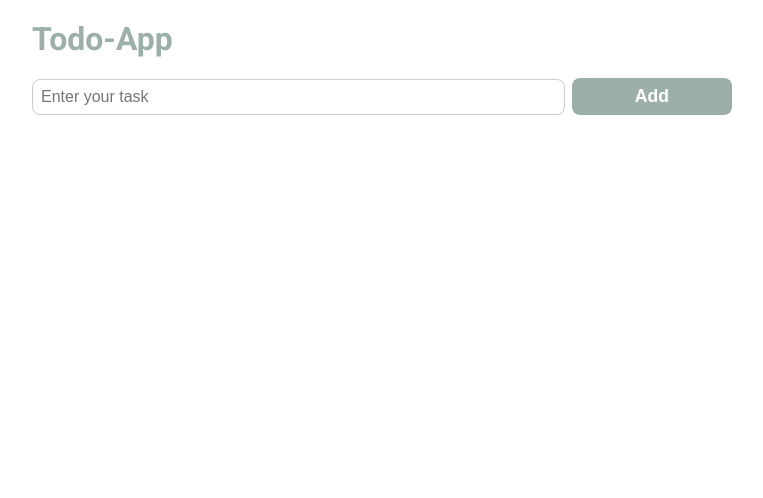
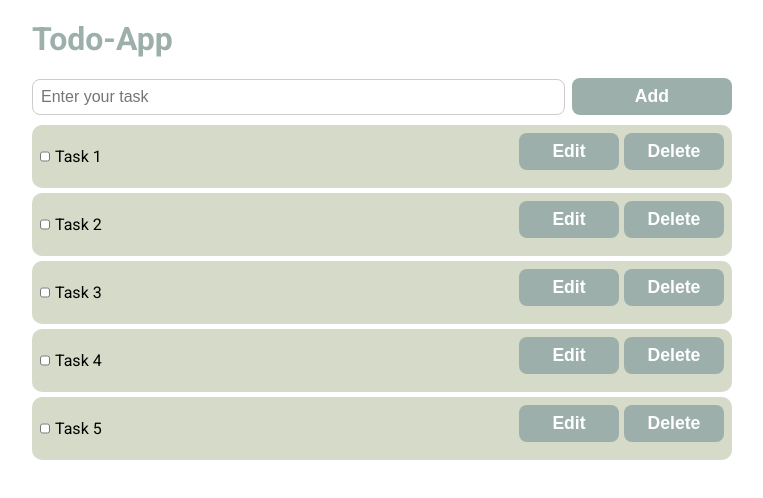
Before and after one commit to romiyadangol/TodoApp, a React (Vite) app: page / in a window 1280 px wide. Shown: the top 498 px of the page, without its empty margins (258-1021 px from the left). Built offline with nearby package versions, Linux system fonts and the light colour scheme; a web font is replaced by a local one.

Commit message:
added slice condition

```diff
--- a/src/App.jsx
+++ b/src/App.jsx
@@ -13,33 +13,80 @@ class App extends React.Component{
     super(props);
     this.state = {
       input : '',
-      list: [],
+      list: [
+        {name: 'Task 1', isComplete: false},
+        {name: 'Task 2', isComplete: false},
+        {name: 'Task 3', isComplete: false},
+        {name: 'Task 4', isComplete: false},
+        {name: 'Task 5', isComplete: false},      ],
 
     }
 }
+toggleCheckbox = (index) => {
+  // const unmodifiedValue = this.state.list[index];
+  const unmodifiedValue = this.state.list.find((_,idx) => index === idx);
+  console.log("Unmodified", unmodifiedValue);
+  const modifiedValue = {
+    name: unmodifiedValue.name,
+    isComplete : !unmodifiedValue.isComplete,
+  };
+  console.log("modified", modifiedValue);
+  const updateList = [...this.state.list.slice(0,index),modifiedValue,...this.state.list.slice(index + 1),
+  ];
+  this.setState({
+    list : updateList,
+  });
+}
+
+action = (e) =>{
+  this.setState({
+    input : e.target.value,
+  });
+
+}
+//add button click
+click = () =>{
+  this.setState({
+    list : [...this.state.list,this.state.input],//spread operator
+    input : '',
+  });
+  this.notify();
+}
+//delete button click
+delclick = (index) =>{
+  console.log('delete clicked');
+  this.setState({
+
+    list : this.state.list.filter((_,idx) => {
+      return idx !== index;
+    }),
+
+    });
+    console.log(this.state.list);
+    this.notify1();
+  };
+
+// isSlice =()=>{
+//   const a = [1,2,3,4,5];
+//   console.log(a.slice(0,2));
+//   const b = [1,2,3,4,5];
+//   console.log(b.slice(3));
+//   const modified = [...a.slice(0,2),7,...b.slice(3)];
+//   console.log(modified);
+// }
   notify = () => toast.success(this.state.input + ' added successfully');
   notify1 = () => toast.warning(this.state.input + ' deleted successfully');
   render(){
     return(
+      console.log(this.state.list),
+      // this.isSlice(),
       <div className='main-container'>
         <Header title="Todo-App"/>
         <section className='form-wrapper'>
-        <Input name="todo"  placeholder="Enter your task" action={(e)=>{
-              this.setState({
-                input : e.target.value,
-                // newinput:'',
-              })
-              console.log(this.state.input);
-            }}
+        <Input name="todo"  placeholder="Enter your task" action={this.action} value={this.state.input}
         />
         <Button name="Add-btn" label="Add"
-        click={()=>{
-          this.setState({
-            list : [...this.state.list,this.state.input],//spread operator
-            input : '',
-          });
-          this.notify();
-        }}
+        click={this.click}
         />
         </section>
 
@@ -47,17 +94,14 @@ class App extends React.Component{
         <section>
         {this.state.list.map((element,index)=>{
           return <Card
+          title={element.name}
           key={index}
-          list = {element}
-          delclick={()=>{
-            this.setState({
-              list:[...this.state.list.filter((element,i)=> i!== index)],
-            });
-            this.notify1();
-          }}/>
-
+          className={element.isComplete ? 'strike' : ""}
+          toggleCheckbox = {() => {
+            this.toggleCheckbox(index)
+          }}
+          delclick={() => {this.delclick(index)}}/>
         })}
-
         </section>
 
         {/* <button onClick={this.notify}>Notify!</button> */}
--- a/src/assets/css/components/card.css
+++ b/src/assets/css/components/card.css
@@ -14,3 +14,7 @@
 .card > button{
     margin-top: 0 ;
 }
+.strike{
+    text-decoration: line-through;
+    color: gray;
+}
--- a/src/components/Card.jsx
+++ b/src/components/Card.jsx
@@ -11,8 +11,9 @@ class Card extends React.Component{
     render(){
         return(
             <div className='card'>
-                <input type="checkbox"/>
-                <span>{this.props.list}</span>
+                <input type="checkbox"
+                onChange={this.props.toggleCheckbox}/>
+                <span className={this.props.className}>{this.props.title}</span>
                 {/* <p>{this.props.description}</p> */}
                 <Button label="Edit"/>
                 <Button  label="Delete" click={this.props.delclick}/>
```
